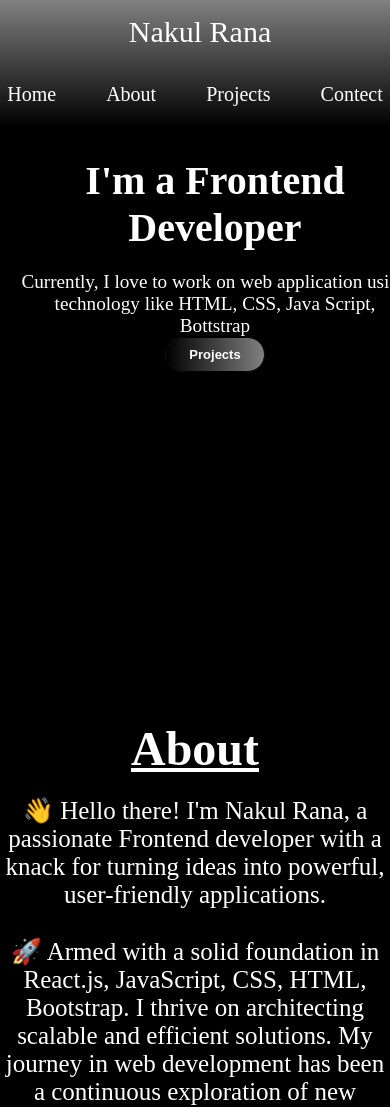
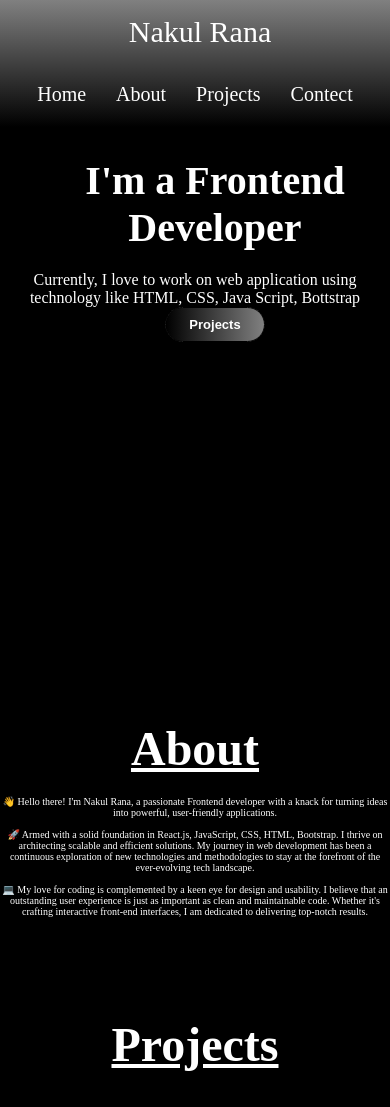
Before and after one commit to nakulr67/myPorfolio, a plain HTML site: page index.html in a window 390 px wide. Shown: the top 1107 px of the page. Drawn offline with Linux system fonts and the light colour scheme.

Commit message:
css change

```diff
--- a/media.css
+++ b/media.css
@@ -11,7 +11,8 @@
         padding: 0;
     }
     .menuList li {
-        margin: 0 10px;
+        /* margin: 0 10px; */
+
     }
 }
 
@@ -21,8 +22,12 @@
         color: white;
 
     }
+    .about p {
+        font-size: 10px;
+    }
     .basicInfo p {
-        font-size: 1.2rem;
+        margin-right: 40px;
+        font-size: 1rem;
         color: white;
     }
     .btn button {
```
